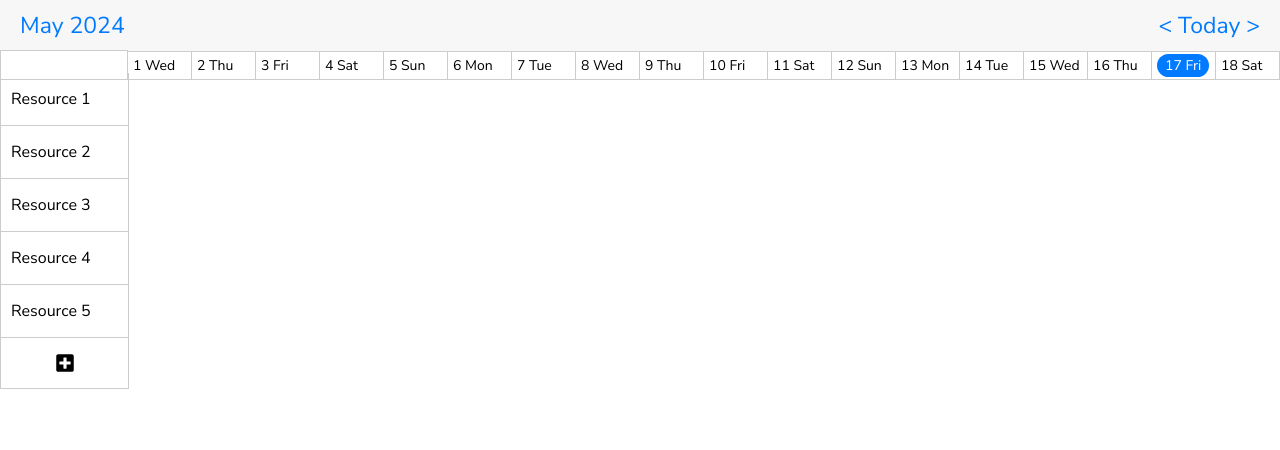
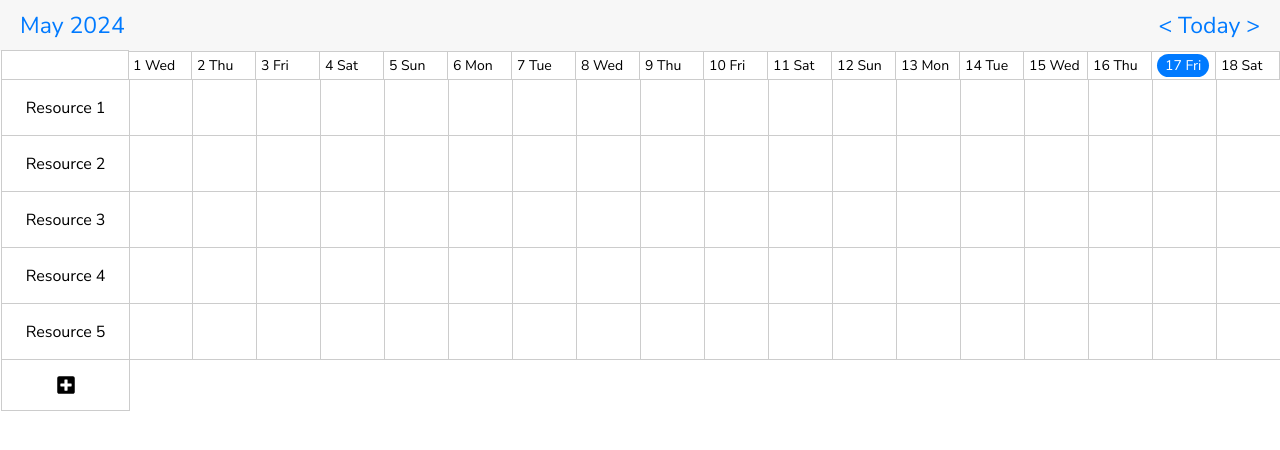
Before and after one commit to Mrityunjay383/calendar_timetine, a React app: page / in a window 1280 px wide. Shown: the top 450 px of the page. Built offline with nearby package versions, Linux system fonts and the light colour scheme; the HTML template or start-up script is replaced by a standard one.

Commit message:
Event Grid completed

```diff
--- /dev/null
+++ b/src/Components/EventsTable/index.module.css
@@ -0,0 +1,18 @@
+.main{
+    left: 10vw;
+    position: absolute;
+    top: 80px;
+    z-index: -2;
+    width: 100%;
+
+}
+.row{
+    height: 7vh;
+    display: flex;
+    width: 155vw;
+}
+.column{
+    border: 1px solid #ccc;
+    border-top: 0;
+    border-right: 0;
+}
--- /dev/null
+++ b/src/Components/EventsTable/index.tsx
@@ -0,0 +1,35 @@
+import { FC } from "react";
+
+import classes from "./index.module.css";
+
+interface Props {
+  rowsColumnCount: { rows: number; columns: number };
+}
+
+const EventsTable: FC<Props> = ({ rowsColumnCount }) => {
+  return (
+    <div className={classes.main}>
+      {Array(rowsColumnCount.rows)
+        .fill(1)
+        .map((row, i) => {
+          return (
+            <div key={i} className={classes.row}>
+              {Array(rowsColumnCount.columns)
+                .fill(1)
+                .map((column, i) => {
+                  return (
+                    <div
+                      key={i}
+                      className={classes.column}
+                      style={{ width: `${rowsColumnCount.columns * 5}vh` }}
+                    ></div>
+                  );
+                })}
+            </div>
+          );
+        })}
+    </div>
+  );
+};
+
+export default EventsTable;
--- a/src/Components/ResourceSideBar/index.module.css
+++ b/src/Components/ResourceSideBar/index.module.css
@@ -1,15 +1,19 @@
 .main{
     position: absolute;
-    top: 73px;
+    top: 80px;
     z-index: -1;
     border-right: 1px solid #ccc;
+    background: #fff;
 }
 .resource{
     border: 1px solid #ccc;
     border-top: 0;
     border-right: 0;
-    padding: 15px 10px;
     width: 10vw;
+    height: 7vh;
+    display: flex;
+    justify-content: center;
+    align-items: center;
 }
 
 .addBtn{
--- a/src/Models/AddNewResourceModel/index.tsx
+++ b/src/Models/AddNewResourceModel/index.tsx
@@ -45,6 +45,7 @@ const AddNewResourceModel: FC<Props> = ({
     }
 
     setResources((curr) => [...curr, newResourceName]);
+    toast.success("New resource added successfully!");
     setNewResourceName("");
     closeModal();
   };
--- a/src/Pages/Calender/index.module.css
+++ b/src/Pages/Calender/index.module.css
@@ -4,7 +4,9 @@
 .tableCom{
     /*height: 200vh;*/
 
-    /*width: 500vw;*/
+    /*width: 100vw;*/
+    border: 1px solid #ccc;
+    border-top: 0;
 }
 
 .firstColumn{
--- a/src/Pages/Calender/index.tsx
+++ b/src/Pages/Calender/index.tsx
@@ -1,14 +1,25 @@
 import classes from "./index.module.css";
-import { FC } from "react";
+import { FC, useState } from "react";
 import TopMonthBar from "../../Components/TopMonthBar";
 import TopDateBar from "../../Components/TopDateBar";
 import ResourceSideBar from "../../Components/ResourceSideBar";
+import EventsTable from "../../Components/EventsTable";
 
 interface Props {
   // userName: string;
 }
 
-const Calender: FC<Props> = ({}) => {
+interface rowsColumn {
+  rows: number;
+  columns: number;
+}
+
+const Calender: FC<Props> = () => {
+  const [rowsColumnCount, setRowsColumnCount] = useState<rowsColumn>({
+    rows: 5,
+    columns: 31,
+  });
+
   return (
     <div className={classes.main}>
       <TopMonthBar />
@@ -17,6 +28,7 @@ const Calender: FC<Props> = ({}) => {
         <div className={classes.firstColumn}></div>
         <TopDateBar />
         <ResourceSideBar />
+        <EventsTable rowsColumnCount={rowsColumnCount} />
       </div>
     </div>
   );
```
